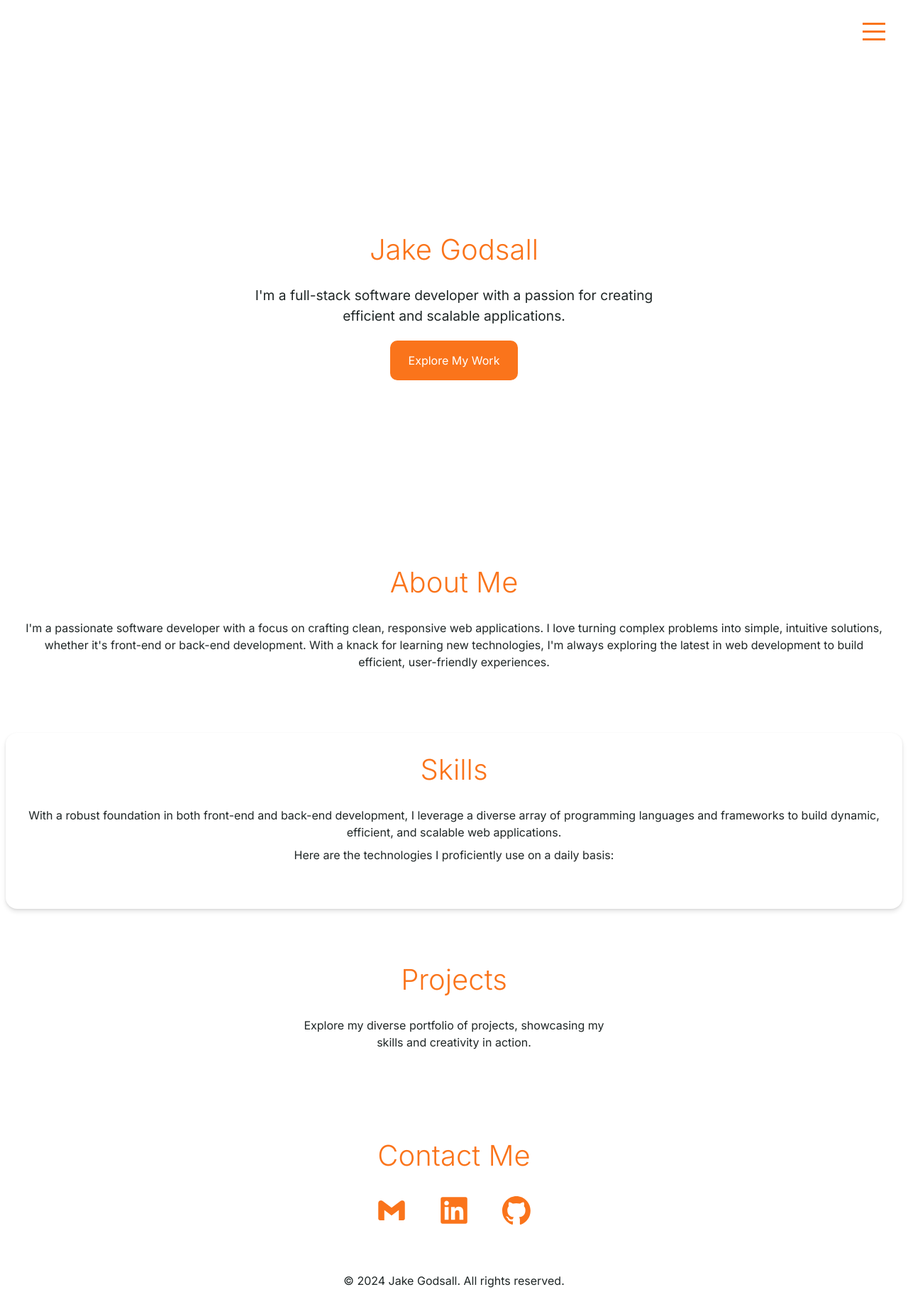
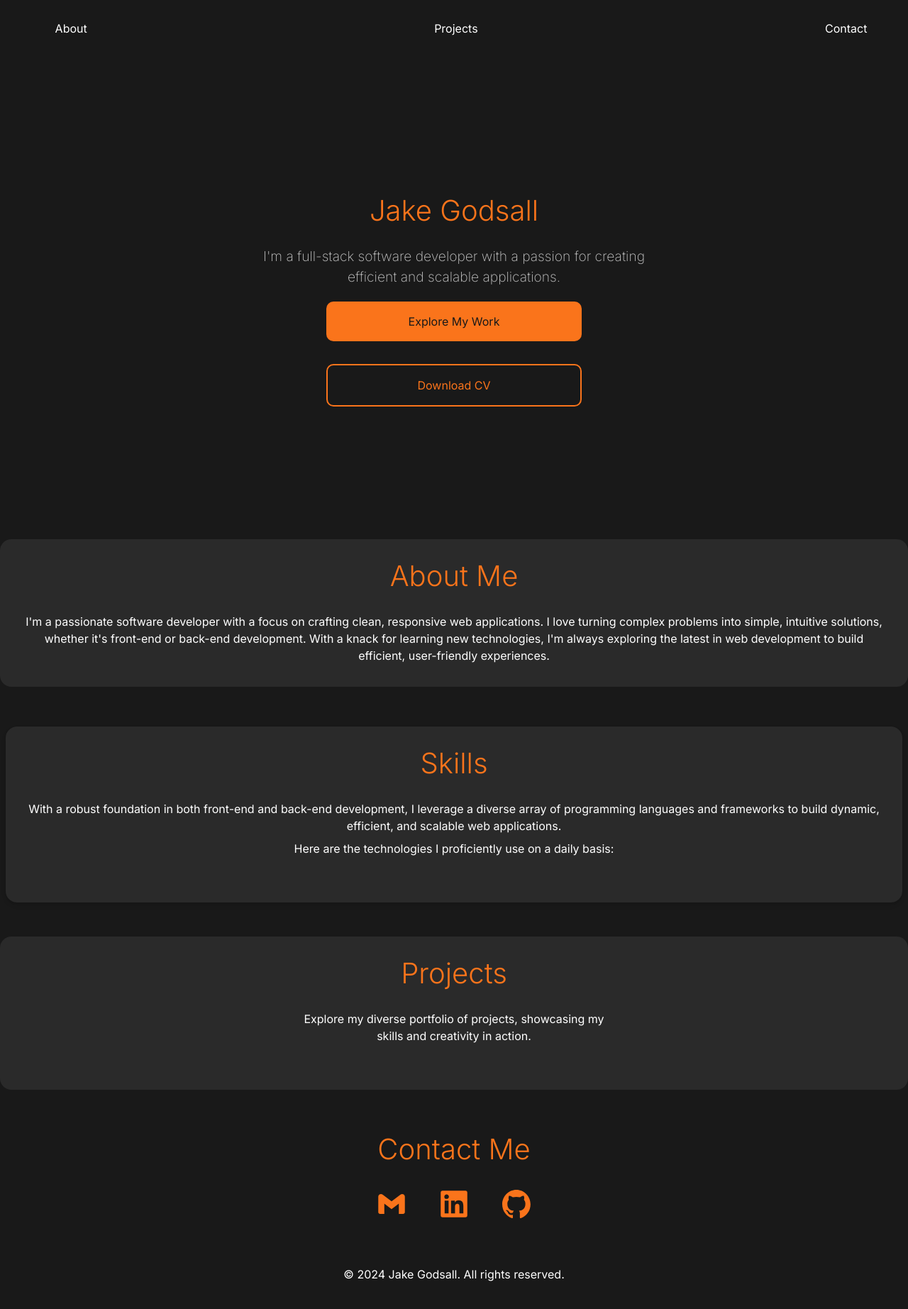
Before and after one commit to jakegodsall/portfolio_site, a Django app: page / in a window 1280 px wide. Shown: the whole page at 71% size. After the commit the page ends 1806 px from the top, so only its background shows below. Run offline with Django 5.2, Linux system fonts and the light colour scheme; data that the repository does not hold is empty.

Commit message:
switched to dark style, added download CV button

```diff
--- a/portfolio/static/portfolio/css/styles.css
+++ b/portfolio/static/portfolio/css/styles.css
@@ -65,14 +65,21 @@ table {
   border-spacing: 0;
 }
 
+* {
+  color: var(--primary-text);
+}
+
 :root {
-  --black: #1F2626;
-  --background-color: #fff;
+  --primary-text: #fff;
+  --secondary-text: #C5C5C5;
   --primary-orange: #fa741b;
   --secondary-orange: #fdc096;
+  --primary-grey: #2A2A2A;
+  --background-color: #191919;
 }
 
 .btn {
+  width: 100%;
   display: inline-block;
   padding: 1rem 1.6rem;
   background-color: var(--primary-orange);
@@ -86,6 +93,12 @@ table {
 .btn:hover {
   background-color: var(--secondary-orange);
   color: var(--primary-orange);
+}
+
+.btn-inverse {
+  color: var(--primary-orange);
+  background-color: inherit;
+  border: 2px solid var(--primary-orange);
 }
 
 .form {
@@ -205,6 +218,38 @@ table {
   flex-direction: column;
   font-size: 2rem;
   gap: 2rem;
+}
+
+.navbar {
+  display: flex;
+  justify-content: space-between;
+  align-items: center;
+  padding-inline: 1.6rem;
+}
+
+.navbar ul {
+  width: 100%;
+  display: flex;
+  justify-content: space-between;
+  list-style-type: none;
+  margin: 0;
+  padding: 0;
+}
+
+.navbar li {
+  margin-left: 20px;
+}
+
+.navbar a {
+  text-decoration: none;
+  color: #333;
+  padding: 8px 12px;
+  transition: background-color 0.3s;
+}
+
+.navbar a:hover {
+  background-color: #ddd;
+  border-radius: 4px;
 }
 
 .project-detail {
@@ -340,7 +385,7 @@ table {
   flex-direction: column;
   align-items: center;
   text-align: center;
-  background-color: #fff;
+  background-color: var(--primary-grey);
   padding: 2rem;
   border-radius: 1rem;
   margin-bottom: 3rem;
@@ -378,35 +423,6 @@ table {
   padding: 2rem;
 }
 
-.navbar {
-  display: flex;
-  justify-content: space-between;
-  align-items: center;
-}
-
-.navbar ul {
-  display: flex;
-  list-style-type: none;
-  margin: 0;
-  padding: 0;
-}
-
-.navbar li {
-  margin-left: 20px;
-}
-
-.navbar a {
-  text-decoration: none;
-  color: #333;
-  padding: 8px 12px;
-  transition: background-color 0.3s;
-}
-
-.navbar a:hover {
-  background-color: #ddd;
-  border-radius: 4px;
-}
-
 .hero {
   display: flex;
   flex-direction: column;
@@ -420,6 +436,16 @@ table {
 .hero-content {
   max-width: 600px;
   line-height: 1.5;
+  display: flex;
+  flex-direction: column;
+  align-items: center;
+}
+
+.hero_buttons {
+  width: 60%;
+  display: flex;
+  flex-direction: column;
+  gap: 2rem;
 }
 
 .hero h1 {
@@ -427,6 +453,8 @@ table {
 }
 
 .hero p {
+  color: var(--secondary-text);
+  font-weight: 200;
   font-size: 1.2em;
   margin: 0 0 20px;
 }
@@ -437,7 +465,7 @@ table {
   flex-direction: column;
   align-items: center;
   text-align: center;
-  background-color: #fff;
+  background-color: var(--primary-grey);
   padding: 2rem;
   border-radius: 1rem;
   margin-bottom: 3rem;
@@ -459,7 +487,7 @@ table {
   flex-direction: column;
   align-items: center;
   text-align: center;
-  background-color: #fff;
+  background-color: var(--primary-grey);
   margin: 0.5rem 0.5rem 3rem;
   padding: 2rem;
   border-radius: 1rem;
--- a/portfolio/static/portfolio/scss/base/typography.scss
+++ b/portfolio/static/portfolio/scss/base/typography.scss
@@ -1 +1,5 @@
 @import url('https://fonts.googleapis.com/css2?family=Inter:wght@100..900&display=swap');
+
+* {
+  color: var(--primary-text);
+}
--- a/portfolio/static/portfolio/scss/base/variables.scss
+++ b/portfolio/static/portfolio/scss/base/variables.scss
@@ -1,6 +1,8 @@
 :root {
-	--black: #1F2626;
-	--background-color: #fff;
+	--primary-text: #fff;
+	--secondary-text: #C5C5C5;
 	--primary-orange: #fa741b;
 	--secondary-orange: #fdc096;
+	--primary-grey: #2A2A2A;
+	--background-color: #191919;
 }
--- a/portfolio/static/portfolio/scss/components/button.scss
+++ b/portfolio/static/portfolio/scss/components/button.scss
@@ -1,4 +1,5 @@
 .btn {
+    width: 100%;
     display: inline-block;
     padding: 1rem 1.6rem;
     background-color: var(--primary-orange);
@@ -13,3 +14,9 @@
     background-color: var(--secondary-orange);
     color: var(--primary-orange);
 }
+
+.btn-inverse {
+    color: var(--primary-orange);
+    background-color: inherit;
+    border: 2px solid var(--primary-orange);
+}
--- /dev/null
+++ b/portfolio/static/portfolio/scss/components/navbar.scss
@@ -0,0 +1,31 @@
+.navbar {
+  display: flex;
+  justify-content: space-between;
+  align-items: center;
+  padding-inline: 1.6rem;
+}
+
+.navbar ul {
+  width: 100%;
+  display: flex;
+  justify-content: space-between;
+  list-style-type: none;
+  margin: 0;
+  padding: 0;
+}
+
+.navbar li {
+  margin-left: 20px;
+}
+
+.navbar a {
+  text-decoration: none;
+  color: #333;
+  padding: 8px 12px;
+  transition: background-color 0.3s;
+}
+
+.navbar a:hover {
+  background-color: #ddd;
+  border-radius: 4px;
+}
--- a/portfolio/static/portfolio/scss/layouts/about.scss
+++ b/portfolio/static/portfolio/scss/layouts/about.scss
@@ -4,7 +4,7 @@
 	flex-direction: column;
 	align-items: center;
 	text-align: center;
-	background-color: #fff;
+	background-color: var(--primary-grey);
 	padding: 2rem;
 	border-radius: 1rem;
 	margin-bottom: 3rem;
--- a/portfolio/static/portfolio/scss/layouts/header.scss
+++ b/portfolio/static/portfolio/scss/layouts/header.scss
@@ -1,32 +1,4 @@
 .header {
 	padding: 2rem;
+
 }
-
-.navbar {
-	display: flex;
-	justify-content: space-between;
-	align-items: center;
-}
-
-.navbar ul {
-	display: flex;
-	list-style-type: none;
-	margin: 0;
-	padding: 0;
-}
-
-.navbar li {
-	margin-left: 20px;
-}
-
-.navbar a {
-	text-decoration: none;
-	color: #333;
-	padding: 8px 12px;
-	transition: background-color 0.3s;
-}
-
-.navbar a:hover {
-	background-color: #ddd;
-	border-radius: 4px;
-}
--- a/portfolio/static/portfolio/scss/layouts/hero.scss
+++ b/portfolio/static/portfolio/scss/layouts/hero.scss
@@ -11,6 +11,16 @@
 .hero-content {
     max-width: 600px;
 	line-height: 1.5;
+    display: flex;
+    flex-direction: column;
+    align-items: center;
+}
+
+.hero_buttons {
+    width: 60%;
+    display: flex;
+    flex-direction: column;
+    gap: 2rem;
 }
 
 .hero h1 {
@@ -18,6 +28,8 @@
 }
 
 .hero p {
+    color: var(--secondary-text);
+    font-weight: 200;
     font-size: 1.2em;
     margin: 0 0 20px;
 }
--- a/portfolio/static/portfolio/scss/layouts/project.scss
+++ b/portfolio/static/portfolio/scss/layouts/project.scss
@@ -4,7 +4,7 @@
 	flex-direction: column;
 	align-items: center;
 	text-align: center;
-	background-color: #fff;
+	background-color: var(--primary-grey);
 	padding: 2rem;
 	border-radius: 1rem;
 	margin-bottom: 3rem;
--- a/portfolio/static/portfolio/scss/layouts/skill.scss
+++ b/portfolio/static/portfolio/scss/layouts/skill.scss
@@ -3,7 +3,7 @@
 	flex-direction: column;
 	align-items: center;
 	text-align: center;
-	background-color: #fff;
+	background-color: var(--primary-grey);
 	margin: 0.5rem 0.5rem 3rem;
 	padding: 2rem;
 	border-radius: 1rem;
--- a/portfolio/static/portfolio/scss/main.scss
+++ b/portfolio/static/portfolio/scss/main.scss
@@ -9,6 +9,7 @@
 @use 'components/contact-form';
 @use 'components/hamburger';
 @use 'components/mobile-menu';
+@use 'components/navbar';
 @use 'components/project-detail';
 @use 'components/skill-detail';
 @use 'components/social-bar';
--- a/portfolio/templates/portfolio/partials/header/header.html
+++ b/portfolio/templates/portfolio/partials/header/header.html
@@ -1,7 +1,3 @@
 <header class="header">
-    <nav class="navbar">
-        <div></div>
-        {% include "portfolio/partials/header/hamburger-button.html" %}
-    </nav>
+   {% include "portfolio/partials/header/navbar.html" %}
 </header>
-{% include "portfolio/partials/header/mobile-menu.html" %}
--- /dev/null
+++ b/portfolio/templates/portfolio/partials/header/navbar.html
@@ -0,0 +1,7 @@
+<nav class="navbar">
+    <ul>
+        <li>About</li>
+        <li>Projects</li>
+        <li>Contact</li>
+    </ul>
+</nav>
--- a/portfolio/templates/portfolio/partials/hero/hero-section.html
+++ b/portfolio/templates/portfolio/partials/hero/hero-section.html
@@ -2,6 +2,9 @@
     <div class="hero-content">
         <h1 class="title">Jake Godsall</h1>
         <p>I'm a full-stack software developer with a passion for creating efficient and scalable applications.</p>
-        <a href="#projects" class="btn" id="explore-btn">Explore My Work</a href="#projects">
+        <div class="hero_buttons">
+            <a href="#projects" class="btn" id="explore-btn">Explore My Work</a>
+            <a href="#" class="btn btn-inverse" id="cv-button">Download CV</a>
+        </div>
     </div>
 </section>
--- a/portfolio_site/settings/base.py
+++ b/portfolio_site/settings/base.py
@@ -14,7 +14,7 @@ import os
 from pathlib import Path
 
 # Build paths inside the project like this: BASE_DIR / 'subdir'.
-BASE_DIR = Path(__file__).resolve().parent.parent
+BASE_DIR = Path(__file__).resolve().parent.parent.parent
 
 
 # Quick-start development settings - unsuitable for production
--- a/portfolio_site/settings/production.py
+++ b/portfolio_site/settings/production.py
@@ -1,4 +1,5 @@
 from .base import *
+
 import dj_database_url
 
 DEBUG = False
```
Also changed, not shown: 1 other file.
